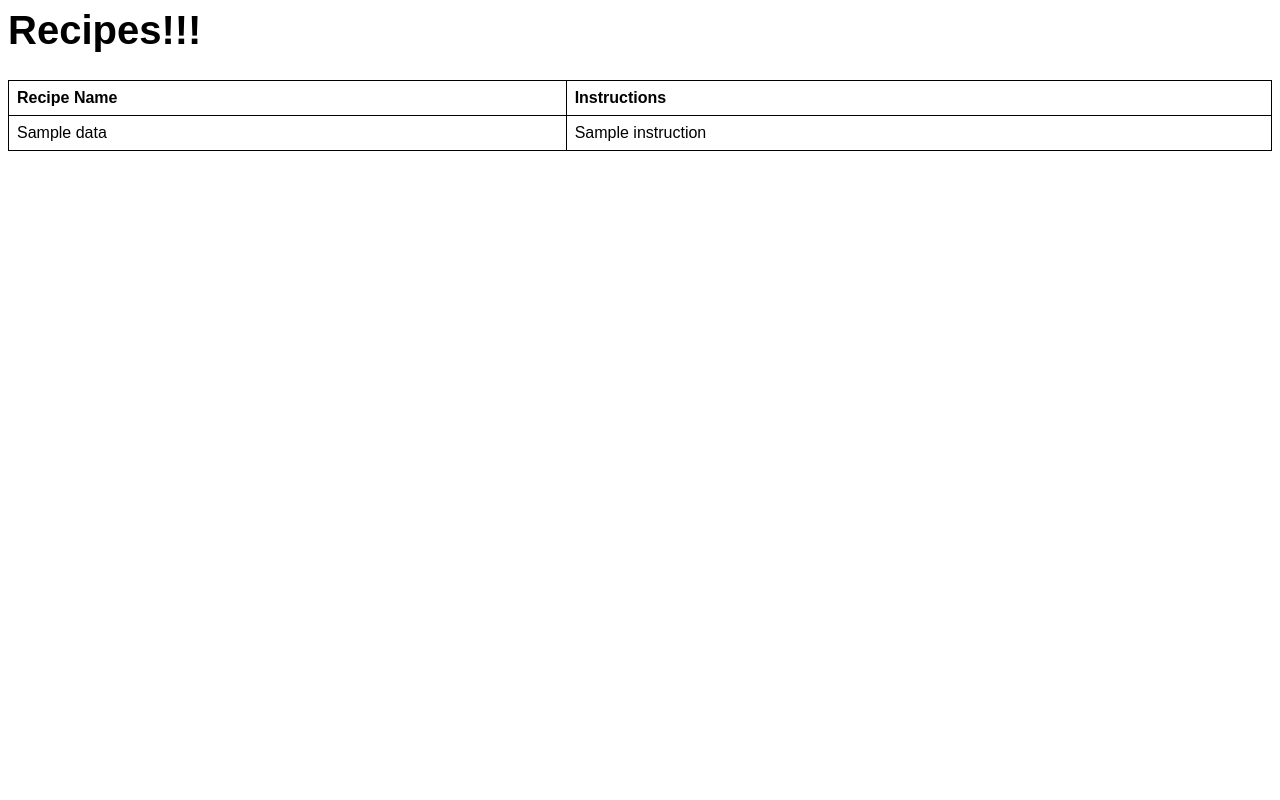
After one commit to ericzyl/w4111-proj1, a Flask app: template templates/recipes.html in a window 1280 px wide. The commit adds this page. Run offline with Flask 3, Linux system fonts and the light colour scheme; the template is opened without the code that fills it: most values are stand-ins (such as "Sample title", 1, 10 or a date in 2020); parts of the project's set-up code (start-up, migrations or seed data) failed here and were passed over.

Commit message:
Create recipes page
recipes page created

```diff
--- a/server.py
+++ b/server.py
@@ -45,15 +45,15 @@ conn = engine.connect()
 
 # The string needs to be wrapped around text()
 # this create a new table
-conn.execute(text("""CREATE TABLE IF NOT EXISTS test (
-  id serial,
-  name text
-);"""))
-conn.execute(text("""INSERT INTO test(name) VALUES ('grace hopper'), ('alan turing'), ('ada lovelace');"""))
+# conn.execute(text("""CREATE TABLE IF NOT EXISTS test (
+#   id serial,
+#   name text
+# );"""))
+# conn.execute(text("""INSERT INTO test(name) VALUES ('grace hopper'), ('alan turing'), ('ada lovelace');"""))
 
 # To make the queries run, we need to add this commit line
 
-conn.commit()
+# conn.commit()
 
 @app.before_request
 def before_request():
@@ -180,6 +180,27 @@ def index():
 def another():
   return render_template("another.html")
 
+@app.route('/interesting')
+def interesting():
+  return render_template("interesting.html")
+
+@app.route('/recipes')
+def recipes():
+  print(request.args)
+
+  cursor = g.conn.execute(text("SELECT recipe_name, instruction FROM rec_upload"))
+  g.conn.commit()
+
+  #rec_names = []
+  recipes_list = []
+  for result in cursor:
+    recipes_list.append({'name':result[0], 'instruction':result[1]})
+
+  context = dict(data = recipes_list)
+
+  return render_template("recipes.html", **context)
+
+
 
 # Example of adding new data to the database
 @app.route('/add', methods=['POST'])
--- a/templates/index.html
+++ b/templates/index.html
@@ -17,7 +17,11 @@
     {% endfor %}
   </div>
 
+<p><a href="recipes">View recipes</a></p>
+
 <p><a href="another">Go to the other page</a></p>
+
+<p><a href="interesting">Go to an interesting page</a></p>
 
 <form method="POST" action="/add">
 <p>Name of new computer scientist: <input type="text" name="name"> <input type="submit" value="Add"></p>
--- /dev/null
+++ b/templates/interesting.html
@@ -0,0 +1 @@
+very interesting...
--- /dev/null
+++ b/templates/recipes.html
@@ -0,0 +1,51 @@
+<html>
+  <style>
+    body{
+      font-size: 15pt;
+      font-family: arial;
+    }
+    table {
+    border-collapse: collapse;
+    width: 100%;
+    }
+    th, td {
+      border: 1px solid black;
+      padding: 8px;
+      text-align: left;
+    }
+  </style>
+
+
+<body>
+  <h1>Recipes!!!</h1>
+
+  <!-- <div>
+    {% for n in data %}
+    <div>{{n}}</div>
+    {% endfor %}
+  </div> -->
+  <table>
+    <!-- Table Header -->
+    <thead>
+      <tr>
+        <th>Recipe Name</th>
+        <th>Instructions</th>
+      </tr>
+    </thead>
+    <!-- Table Body -->
+    <tbody>
+      {% for recipe in data %}
+      <tr>
+        <td>{{ recipe.name }}</td>
+        <td>{{ recipe.instruction }}</td>
+      </tr>
+      {% endfor %}
+    </tbody>
+  </table>
+
+
+
+</body>
+
+
+</html>
```
